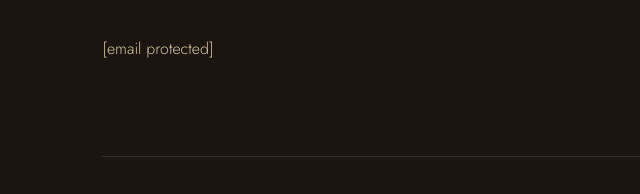
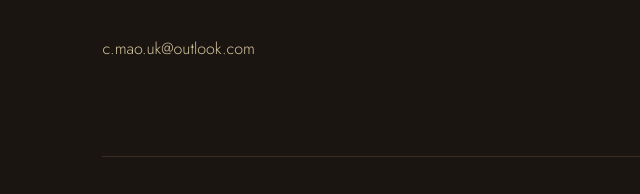
Before and after one commit to maisonmabel/maisonmabel.github.io, a website: page index.html in a window 1280 px wide. Shown: the part 5812-6006 px from the top of the page, 0-640 px from the left. Drawn offline with nearby package versions, Linux system fonts and the light colour scheme.

Commit message:
removing email protected

```diff
--- a/index.html
+++ b/index.html
@@ -565,7 +565,7 @@ body::after {
     <div class="footer__cta reveal">
       <h2>Let's<br><em>talk.</em></h2>
       <p>For opportunities, collaboration, or a quick chat, email me or connect on LinkedIn.</p>
-      <a href="/cdn-cgi/l/email-protection#95f6bbf8f4fabbe0fed5fae0e1f9fafafebbf6faf8"><span class="__cf_email__" data-cfemail="6f0c41020e00411a042f001a1b03000004410c0002">[email&#160;protected]</span></a>
+      <a href="mailto:c.mao.uk@outlook.com">c.mao.uk@outlook.com</a>
     </div>
     <div class="footer__socials">
       <a href="https://www.linkedin.com/in/mabel-chenyu-mao/">LinkedIn</a>
```
